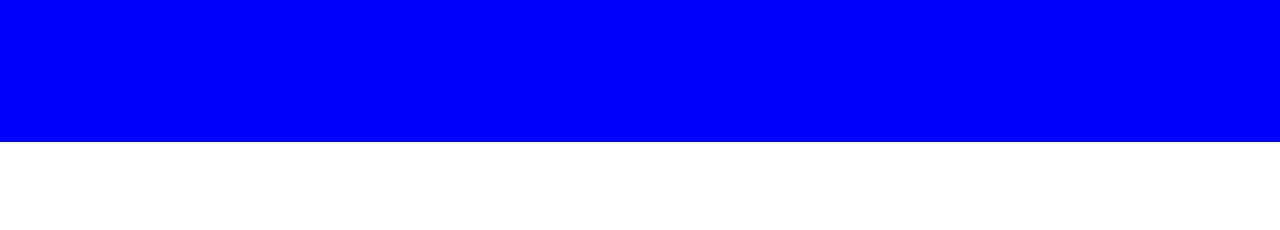
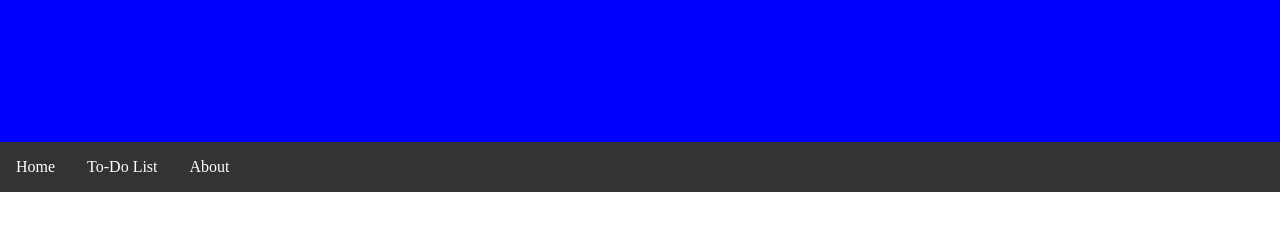
Before and after one commit to fahrypratama17/Project_HTML_To_Do_List, a plain HTML site: page index.html in a window 1280 px wide. Shown: the part 58-288 px from the top of the page. Drawn offline with Linux system fonts and the light colour scheme.

Commit message:
feat: "add navigation and update header in index.html; enhance styling in style.css"

```diff
--- a/css/style.css
+++ b/css/style.css
@@ -4,10 +4,35 @@ body {
 
 header {
     background-color: blue;
-    height:200px
+    height:200px;
 }
 
 .welcome-header {
     color: red;
     margin:0;
 }
+
+
+.nav-list {
+    background-color: #333333;
+    overflow: hidden ;
+    margin: 0;
+    padding: 0;
+}
+
+.nav-list li {
+    text-align: center;
+    list-style-type: none;
+    float: left;
+}
+
+.nav-list li a {
+    color: white;
+    text-decoration: none;
+    display: block;
+    padding: 1rem;
+}
+
+.nav-list li a:hover {
+    background-color: #000000;
+}
--- a/index.html
+++ b/index.html
@@ -4,11 +4,22 @@
     <meta charset="UTF-8">
     <meta name="viewport" content="width=device-width, initial-scale=1.0">
     <link rel="stylesheet" href="css/style.css">
+    <link rel="icon" type="image/x-icon" href="/assets/icons/icon-web.png">
+
     <title>To-Do List Web</title>
 </head>
 <body>
     <header>
         <h1 class="welcome-header">Selamat Datang</h1>
+
     </header>
+
+    <nav>
+        <ul class="nav-list">
+            <li><a href="index.html">Home</a></li>
+            <li><a href="todo.html">To-Do List</a></li>
+            <li><a href="about.html">About</a></li>
+        </ul>
+    </nav>
 </body>
 </html>
```
Also changed, not shown: assets/icons/icon-web.png (added).
